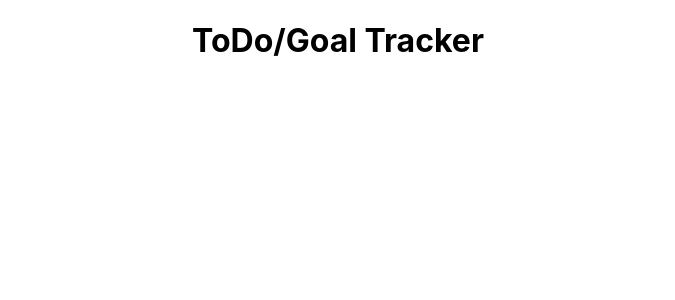
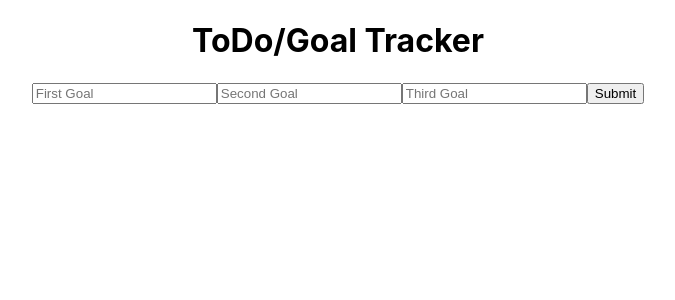
Before and after one commit to J3ffJessie/todo-time-tracker, a React (Create React App) app: page / in a window 1280 px wide. Shown: the top 300 px of the page, without its empty margins (302-977 px from the left). Built offline with nearby package versions, Linux system fonts and the light colour scheme.

Commit message:
Add react-hook-forms and build out initial form component

```diff
--- a/package.json
+++ b/package.json
@@ -8,6 +8,7 @@
     "@testing-library/user-event": "^12.2.2",
     "react": "^17.0.1",
     "react-dom": "^17.0.1",
+    "react-hook-form": "^6.11.2",
     "react-scripts": "4.0.0",
     "web-vitals": "^0.2.4"
   },
--- a/src/App.js
+++ b/src/App.js
@@ -1,10 +1,11 @@
-import logo from './logo.svg';
 import './App.css';
+import MyForm from './Components/form';
 
 function App() {
   return (
     <div className="App">
       <h1>ToDo/Goal Tracker</h1>
+      <MyForm />
     </div>
   );
 }
--- a/src/Components/form.js
+++ b/src/Components/form.js
@@ -0,0 +1,18 @@
+import React from 'react';
+import { useForm } from 'react-hook-form';
+
+export default function MyForm() {
+  const { register, handleSubmit, errors } = useForm();
+  const onSubmit = data => console.log(data);
+  console.log(errors);
+
+  return (
+    <form onSubmit={handleSubmit(onSubmit)}>
+      <input type="text" placeholder="First Goal" name="First Goal" ref={register} />
+      <input type="text" placeholder="Second Goal" name="Second Goal" ref={register} />
+      <input type="text" placeholder="Third Goal" name="Third Goal" ref={register} />
+
+      <input type="submit" />
+    </form>
+  );
+}
```
Also changed, not shown: 1 other file (tests, documents, lock files or other folders).
